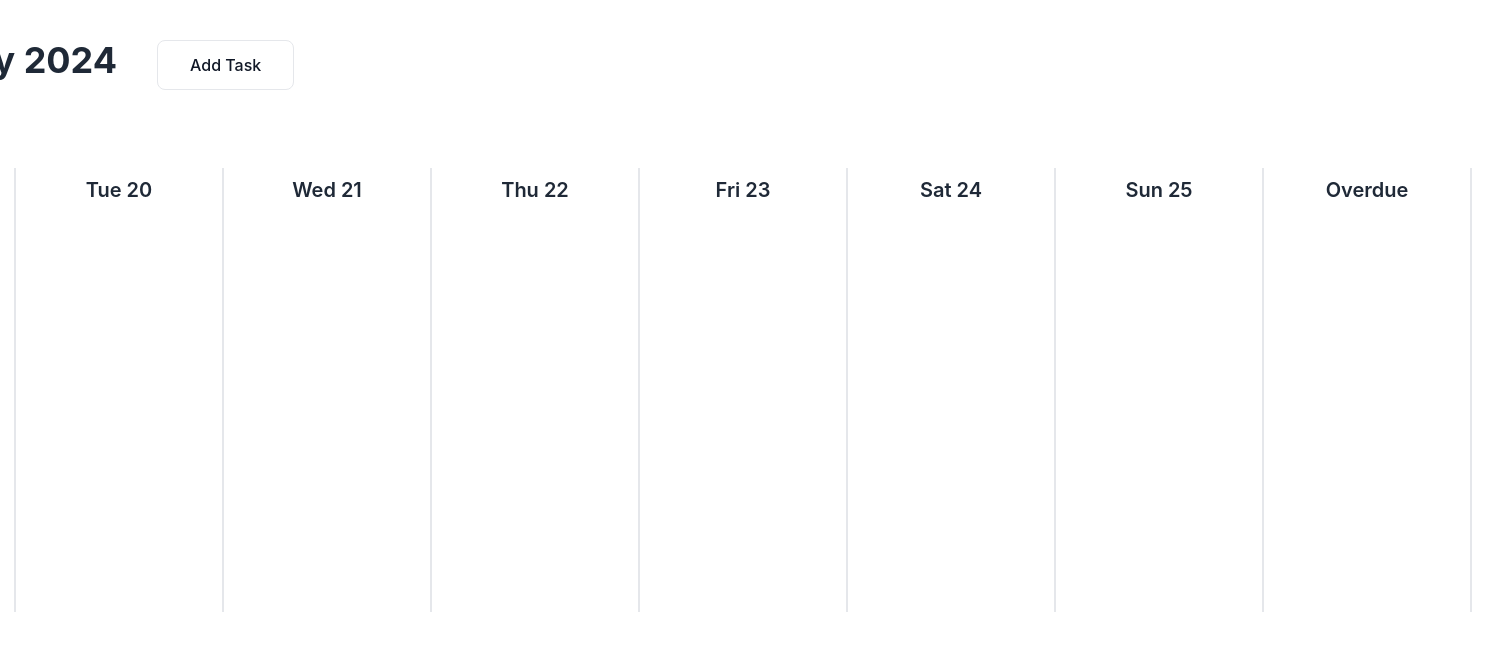
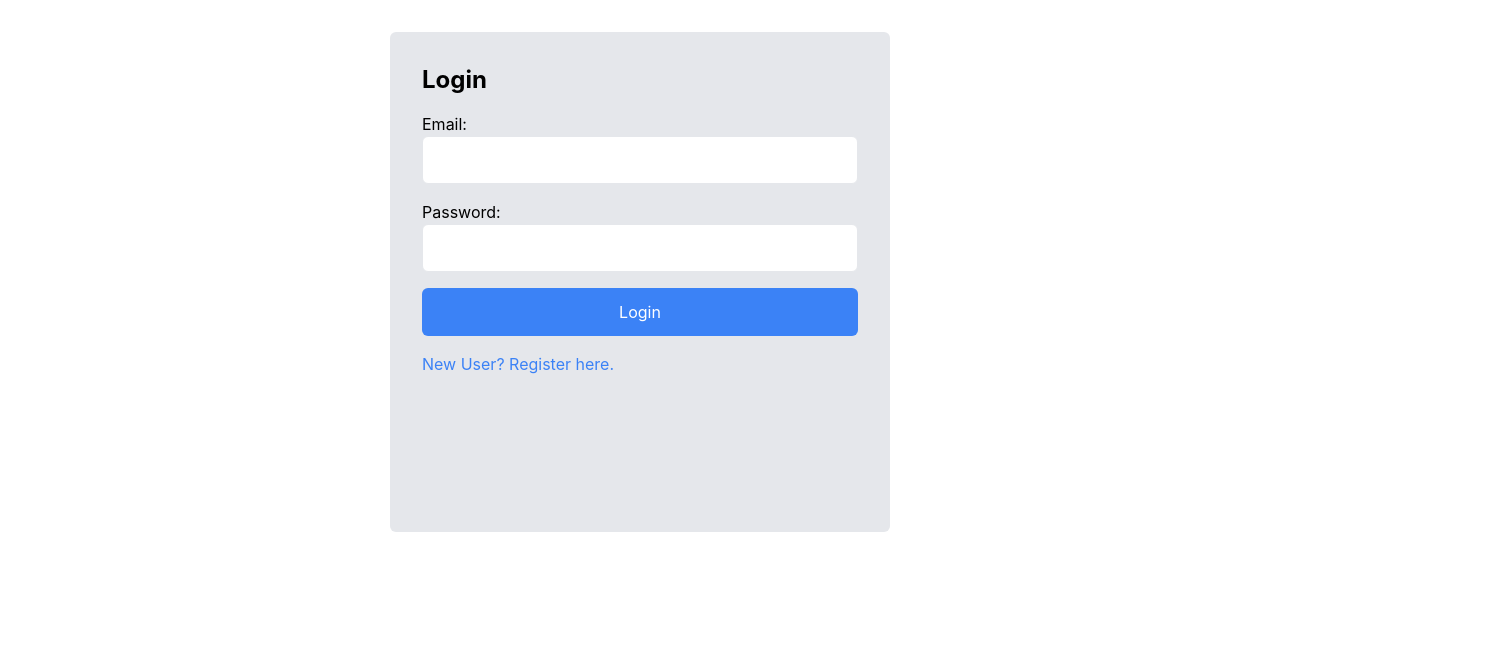
Before and after one commit to santheman12/planner, a React (Create React App) app in the folder packages/react-frontend/: page / in a window 1280 px wide. Shown: the top 650 px of the page, 1504 px wide, since content can reach past the window. Built offline with nearby package versions, Linux system fonts and the light colour scheme.

Commit message:
register and login

```diff
--- a/packages/react-frontend/src/App.js
+++ b/packages/react-frontend/src/App.js
@@ -1,16 +1,44 @@
-import React from 'react';
-import './App.css';
+import React, { useState } from 'react';
+import Login from './Login';
+import Register from './Register';
 import WeekChart from './WeekChart';
-import Overdue from './Overdue';
 
 function App() {
+  const [authenticated, setAuthenticated] = useState(false);
+  const [isLoginMode, setIsLoginMode] = useState(true);
+
+  const handleLogin = (userData) => {
+    // Your login logic here, and if successful:
+    setAuthenticated(true);
+  };
+
+  const handleRegister = (userData) => {
+    // Your registration logic here, and if successful:
+    setAuthenticated(true);
+  };
+
+  const switchToRegister = () => {
+    setIsLoginMode(false);
+  };
+
+  const switchToLogin = () => {
+    setIsLoginMode(true);
+  };
+
   return (
     <div className="App">
       <div className="App-body">
-        <div className="chart-container">
-          <WeekChart />
-          {/* <Overdue /> */}
-        </div>
+        {!authenticated ? (
+          isLoginMode ? (
+            <Login onLogin={handleLogin} onSwitchToRegister={switchToRegister} />
+          ) : (
+            <Register onRegister={handleRegister} onSwitchToLogin={switchToLogin} />
+          )
+        ) : (
+          <div className="chart-container">
+            <WeekChart />
+          </div>
+        )}
       </div>
     </div>
   );
--- /dev/null
+++ b/packages/react-frontend/src/Login.js
@@ -0,0 +1,49 @@
+import React, { useState } from 'react';
+
+const Login = ({ onLogin, onSwitchToRegister }) => {
+  const [Email, setEmail] = useState('');
+  const [password, setPassword] = useState('');
+
+  const handleLogin = (e) => {
+    e.preventDefault();
+    // Validate inputs
+    onLogin({ Email, password });
+  };
+
+  return (
+    <div className="mx-auto mt-8 p-8 bg-gray-200 rounded-md w-[500px] h-[500px]">
+      <h2 className="text-2xl font-bold mb-4">Login</h2>
+      <form onSubmit={handleLogin}>
+        <label className="block mb-4">
+          Email:
+          <input
+            type="text"
+            value={Email}
+            onChange={(e) => setEmail(e.target.value)}
+            className="w-full h-12 px-3 border rounded-md"
+          />
+        </label>
+        <label className="block mb-4">
+          Password:
+          <input
+            type="password"
+            value={password}
+            onChange={(e) => setPassword(e.target.value)}
+            className="w-full h-12 px-3 border rounded-md"
+          />
+        </label>
+        <button type="submit" className="w-full h-12 bg-blue-500 text-white rounded-md">
+          Login
+        </button>
+      </form>
+      <p className="mt-4 text-blue-500">
+        New User?{' '}
+        <span className="cursor-pointer" onClick={onSwitchToRegister}>
+          Register here.
+        </span>
+      </p>
+    </div>
+  );
+};
+
+export default Login;
--- /dev/null
+++ b/packages/react-frontend/src/Register.js
@@ -0,0 +1,70 @@
+import React, { useState } from 'react';
+
+const Register = ({ onRegister, onSwitchToLogin }) => {
+  const [email, setEmail] = useState('');
+  const [password, setPassword] = useState('');
+  const [confirmPassword, setConfirmPassword] = useState('');
+  const [passwordsMatch, setPasswordsMatch] = useState(true);
+
+  const handleRegister = (e) => {
+    e.preventDefault();
+    // Check if passwords match
+    if (password === confirmPassword) {
+      setPasswordsMatch(true);
+      onRegister({ email, password });
+    } else {
+      setPasswordsMatch(false);
+    }
+  };
+
+  return (
+    <div className="mx-auto mt-8 p-8 bg-gray-200 rounded-md w-[500px] h-[500px]">
+      <h2 className="text-2xl font-bold mb-4">Register</h2>
+      <form onSubmit={handleRegister}>
+        <label className="block mb-4">
+          Email:
+          <input
+            type="text"
+            value={email}
+            onChange={(e) => setEmail(e.target.value)}
+            className="w-full h-12 px-3 border rounded-md"
+          />
+        </label>
+        <label className="block mb-4">
+          Password:
+          <input
+            type="password"
+            value={password}
+            onChange={(e) => setPassword(e.target.value)}
+            className="w-full h-12 px-3 border rounded-md"
+          />
+        </label>
+        <label className="block mb-4">
+          Confirm Password:
+          <input
+            type="password"
+            value={confirmPassword}
+            onChange={(e) => setConfirmPassword(e.target.value)}
+            className={`w-full h-12 px-3 border rounded-md ${
+              !passwordsMatch ? 'border-red-500' : ''
+            }`}
+          />
+        </label>
+        {!passwordsMatch && (
+          <p className="text-red-500 mb-4">Passwords do not match. Please try again.</p>
+        )}
+        <button type="submit" className="w-full h-12 bg-blue-500 text-white rounded-md">
+          Register
+        </button>
+      </form>
+      <p className="mt-4 text-blue-500">
+        Already have an account?{' '}
+        <span className="cursor-pointer" onClick={onSwitchToLogin}>
+          Login here.
+        </span>
+      </p>
+    </div>
+  );
+};
+
+export default Register;
```
